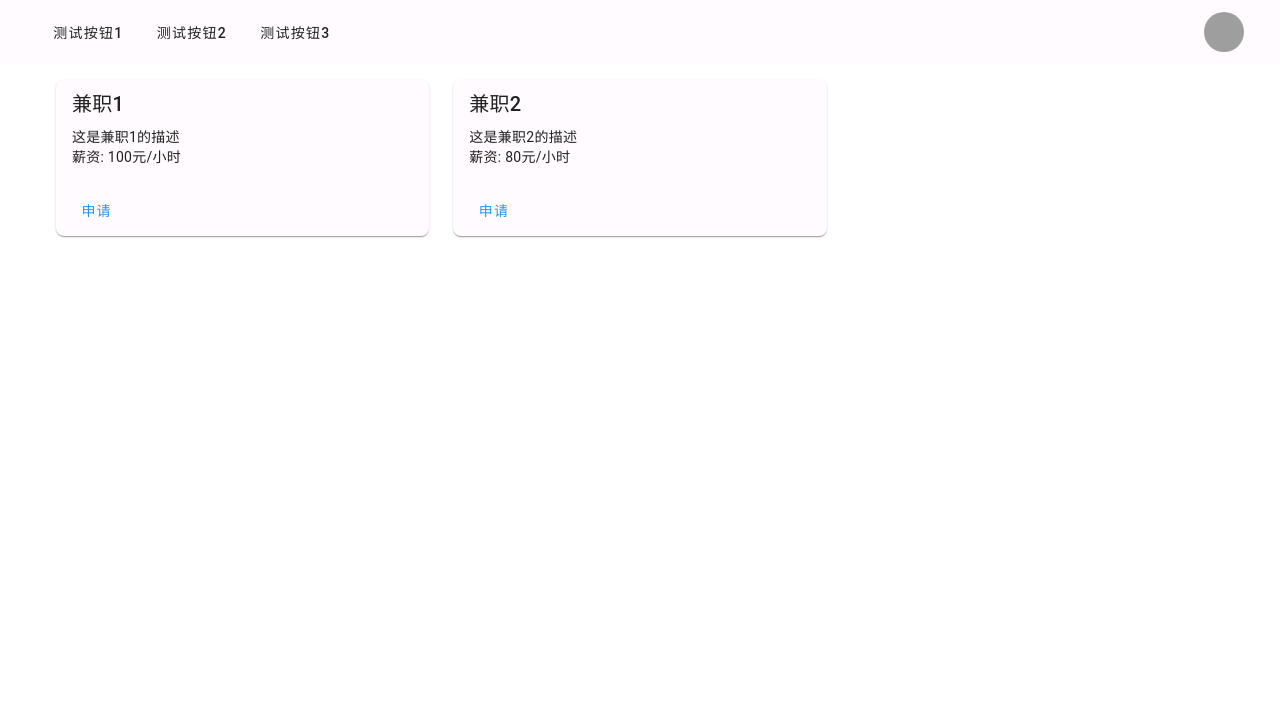
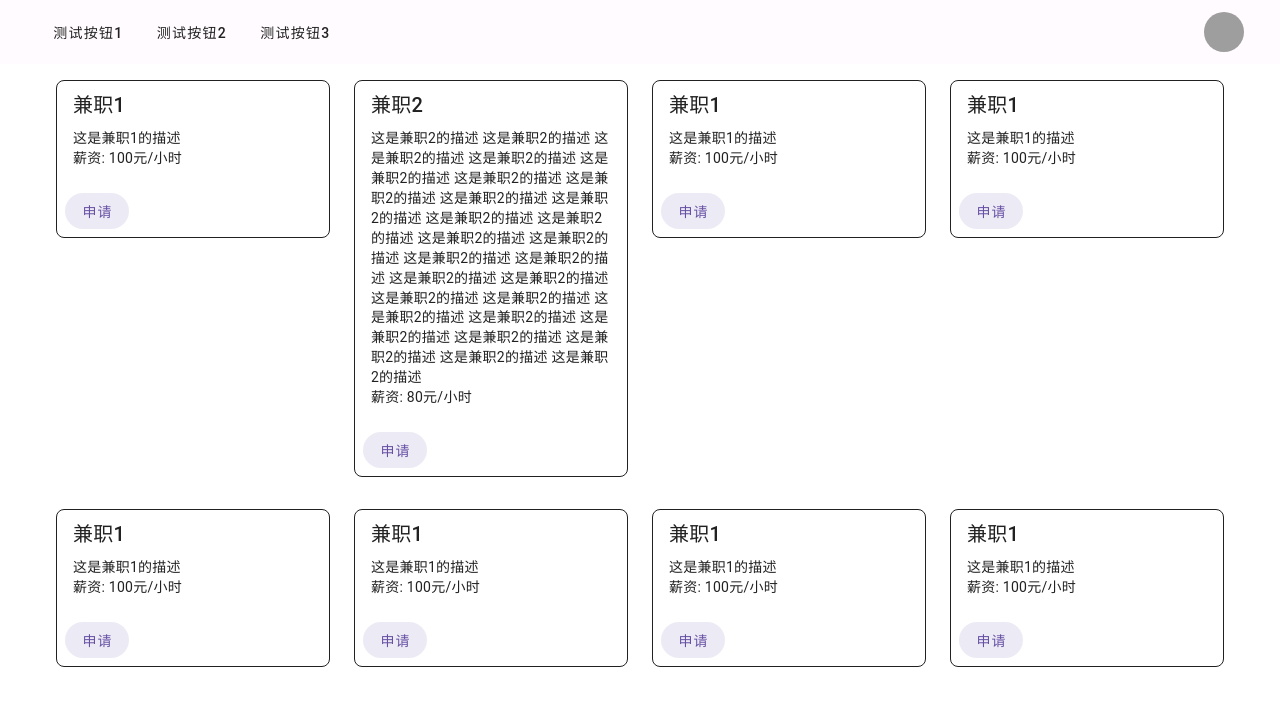
Before and after one commit to MilkFeng/easy_earn_web, a Vue app: page /mainwindow in a window 1280 px wide. Shown: the top 706 px of the page. Built offline with nearby package versions, Linux system fonts and the light colour scheme; grey boxes are pictures that could not be loaded.

Commit message:
update gui

```diff
--- a/src/views/Login.vue
+++ b/src/views/Login.vue
@@ -38,7 +38,6 @@
           :disabled="loading"
           block
           class="mb-3 mt-5"
-          color="blue"
           size="large"
           variant="tonal"
           @click="login()"
@@ -52,7 +51,7 @@
         没有账号？
         <!-- <router-link to="/register" class="text-blue text-decoration-none"> -->
           <!-- 暂时在这个地方链接到主页 -->
-        <router-link to="/mainwindow" class="text-blue text-decoration-none">
+        <router-link to="/mainwindow" class="text-decoration-none">
           现在注册 <v-icon icon="mdi-chevron-right"></v-icon>
         </router-link>
       </v-card-text>
--- a/src/views/Mainwindow.vue
+++ b/src/views/Mainwindow.vue
@@ -2,21 +2,12 @@
   <v-app>
     <!-- 应用程序栏，背景颜色设置为灰黑色 -->
     <v-app-bar app class="ps-8 pe-8">
-      <!-- 头像，点击后链接到个人信息页面 -->
-
-      <!-- <v-btn @click="goToProfile" size="large" class="mr-10">
-        <v-avatar image="https://randomuser.me/api/portraits/women/81.jpg">
-        </v-avatar>
-        <v-spacer class="mr-3 ml-3">-</v-spacer>
-        <v-text-area>2222222222</v-text-area>
-      </v-btn> -->
 
       <!-- 按钮组，包括测试字符按钮 -->
       <v-btn class="rounded-0">测试按钮1</v-btn>
       <v-btn class="rounded-0">测试按钮2</v-btn>
       <v-btn class="rounded-0">测试按钮3</v-btn>
 
-      <!-- 账户余额 -->
       <v-spacer></v-spacer>
 
       <v-menu min-width="200px" rounded :close-on-content-click="false">
@@ -44,10 +35,10 @@
     <!-- 主要内容区域 -->
     <v-main>
       <!-- 兼职任务信息列表，每个任务以方块形式列出 -->
-      <v-container>
-        <v-row>
-          <v-col cols="12" md="4" v-for="job in jobs" :key="job.id">
-            <v-card class="mb-4">
+      <v-container class="pa-4">
+        <v-row justify="center">
+          <v-col cols="12" md="3" sm="6" v-for="job in jobs" :key="job.id">
+            <v-card variant="outlined" class="mb-2">
               <v-card-title>{{ job.title }}</v-card-title>
               <v-card-text>
                 <!-- 兼职任务信息内容 -->
@@ -55,7 +46,7 @@
                 <p>薪资: {{ job.salary }}</p>
               </v-card-text>
               <v-card-actions>
-                <v-btn color="blue">申请</v-btn>
+                <v-btn variant="tonal">申请</v-btn>
               </v-card-actions>
             </v-card>
           </v-col>
@@ -79,9 +70,46 @@ export default {
         {
           id: 2,
           title: "兼职2",
-          description: "这是兼职2的描述",
+          description: "这是兼职2的描述\n这是兼职2的描述\n这是兼职2的描述\n这是兼职2的描述\n这是兼职2的描述\n这是兼职2的描述\n这是兼职2的描述\n这是兼职2的描述\n这是兼职2的描述\n这是兼职2的描述\n这是兼职2的描述\n这是兼职2的描述\n这是兼职2的描述\n这是兼职2的描述\n这是兼职2的描述\n这是兼职2的描述\n这是兼职2的描述\n这是兼职2的描述\n这是兼职2的描述\n这是兼职2的描述\n这是兼职2的描述\n这是兼职2的描述\n这是兼职2的描述\n这是兼职2的描述\n这是兼职2的描述\n这是兼职2的描述\n",
           salary: "80元/小时",
         },
+        {
+          id: 3,
+          title: "兼职1",
+          description: "这是兼职1的描述",
+          salary: "100元/小时",
+        },
+        {
+          id: 4,
+          title: "兼职1",
+          description: "这是兼职1的描述",
+          salary: "100元/小时",
+        },
+        {
+          id: 4,
+          title: "兼职1",
+          description: "这是兼职1的描述",
+          salary: "100元/小时",
+        },
+        {
+          id: 4,
+          title: "兼职1",
+          description: "这是兼职1的描述",
+          salary: "100元/小时",
+        },
+        {
+          id: 4,
+          title: "兼职1",
+          description: "这是兼职1的描述",
+          salary: "100元/小时",
+        },
+        {
+          id: 4,
+          title: "兼职1",
+          description: "这是兼职1的描述",
+          salary: "100元/小时",
+        },
+
         // 可以添加更多兼职数据
       ],
       accountBalance: 1000, // 账户余额
--- a/src/views/Register.vue
+++ b/src/views/Register.vue
@@ -1,62 +1,29 @@
 <template>
   <v-container class="center-content">
-    <v-card
-      class="mx-auto pa-12 pb-8"
-      elevation="8"
-      width="448"
-      rounded="lg"
-    >
+    <v-card class="mx-auto pa-12 pb-8" elevation="8" width="448" rounded="lg">
       <v-form ref="register_form">
         <div class="text-subtitle-1 text-medium-emphasis">用户名</div>
 
-        <v-text-field
-          :type="'username'"
-          :rules="[rules.required, rules.counter, rules.username]"
-          density="compact"
-          placeholder="输入用户名"
-          prepend-inner-icon="mdi-account-outline"
-          variant="outlined"
-          v-model="username"
-        ></v-text-field>
+        <v-text-field :type="'username'" :rules="[rules.required, rules.counter, rules.username]" density="compact"
+          placeholder="输入用户名" prepend-inner-icon="mdi-account-outline" variant="outlined"
+          v-model="username"></v-text-field>
 
         <div class="text-subtitle-1 text-medium-emphasis d-flex align-center justify-space-between">密码</div>
 
-        <v-text-field
-          :append-inner-icon="visible ? 'mdi-eye' : 'mdi-eye-off'"
-          :type="visible ? 'text' : 'password'"
-          :rules="[rules.required, rules.counter, rules.password]"
-          density="compact"
-          placeholder="输入密码"
-          prepend-inner-icon="mdi-lock-outline"
-          variant="outlined"
-          @click:append-inner="visible = !visible"
-          v-model="password"
-        ></v-text-field>
+        <v-text-field :append-inner-icon="visible ? 'mdi-eye' : 'mdi-eye-off'" :type="visible ? 'text' : 'password'"
+          :rules="[rules.required, rules.counter, rules.password]" density="compact" placeholder="输入密码"
+          prepend-inner-icon="mdi-lock-outline" variant="outlined" @click:append-inner="visible = !visible"
+          v-model="password"></v-text-field>
 
         <div class="text-subtitle-1 text-medium-emphasis d-flex align-center justify-space-between">确认密码</div>
 
-        <v-text-field
-          :append-inner-icon="visible2 ? 'mdi-eye' : 'mdi-eye-off'"
-          :type="visible2 ? 'text' : 'password'"
-          :rules="[rules.required, rules.confirm_password]"
-          density="compact"
-          placeholder="再次输入密码"
-          prepend-inner-icon="mdi-lock-check-outline"
-          variant="outlined"
-          @click:append-inner="visible2 = !visible2"
-          v-model="confirm_password"
-        ></v-text-field>
+        <v-text-field :append-inner-icon="visible2 ? 'mdi-eye' : 'mdi-eye-off'" :type="visible2 ? 'text' : 'password'"
+          :rules="[rules.required, rules.confirm_password]" density="compact" placeholder="再次输入密码"
+          prepend-inner-icon="mdi-lock-check-outline" variant="outlined" @click:append-inner="visible2 = !visible2"
+          v-model="confirm_password"></v-text-field>
 
-        <v-btn
-          :loading="loading"
-          :disabled="loading"
-          block
-          class="mb-3 mt-5"
-          color="blue"
-          size="large"
-          variant="tonal"
-          @click="register"
-        >
+        <v-btn :loading="loading" :disabled="loading" block class="mb-3 mt-5" size="large" variant="tonal"
+          @click="register">
           注册
         </v-btn>
       </v-form>
@@ -64,10 +31,7 @@
 
       <v-card-text class="text-center">
         已有账号？
-        <router-link
-          class="text-blue text-decoration-none"
-          to="/login"
-        >
+        <router-link class="text-decoration-none" to="/login">
           现在登录 <v-icon icon="mdi-chevron-right"></v-icon>
         </router-link>
       </v-card-text>
@@ -109,7 +73,7 @@ export default {
 
     function register() {
       register_form.value.validate().then(valid => {
-        if(valid.valid) {
+        if (valid.valid) {
           loading.value = true;
 
           axios.value.post("/api/user/register", {
@@ -146,22 +110,28 @@ export default {
 <style>
 /* 自定义有颜色的框的样式 */
 .custom-card {
-  background-color: #e3f2fd; /* 设置框的背景颜色 */
-  padding: 16px; /* 设置框的内边距 */
-  border-radius: 8px; /* 设置框的圆角 */
-  box-shadow: 0 4px 6px rgba(0, 0, 0, 0.1); /* 添加框的阴影效果 */
+  background-color: #e3f2fd;
+  /* 设置框的背景颜色 */
+  padding: 16px;
+  /* 设置框的内边距 */
+  border-radius: 8px;
+  /* 设置框的圆角 */
+  box-shadow: 0 4px 6px rgba(0, 0, 0, 0.1);
+  /* 添加框的阴影效果 */
 }
 
 /* 设置卡片内容的高度和大小一致 */
 .custom-card-content {
   height: 100%;
-  width: 100%; /* 设置卡片的宽度为100%以填充容器 */
+  width: 100%;
+  /* 设置卡片的宽度为100%以填充容器 */
 }
 
 .center-content {
   display: flex;
   justify-content: center;
   align-items: center;
-  height: 100vh; /* 使内容占据整个视窗高度 */
+  height: 100vh;
+  /* 使内容占据整个视窗高度 */
 }
 </style>
```
